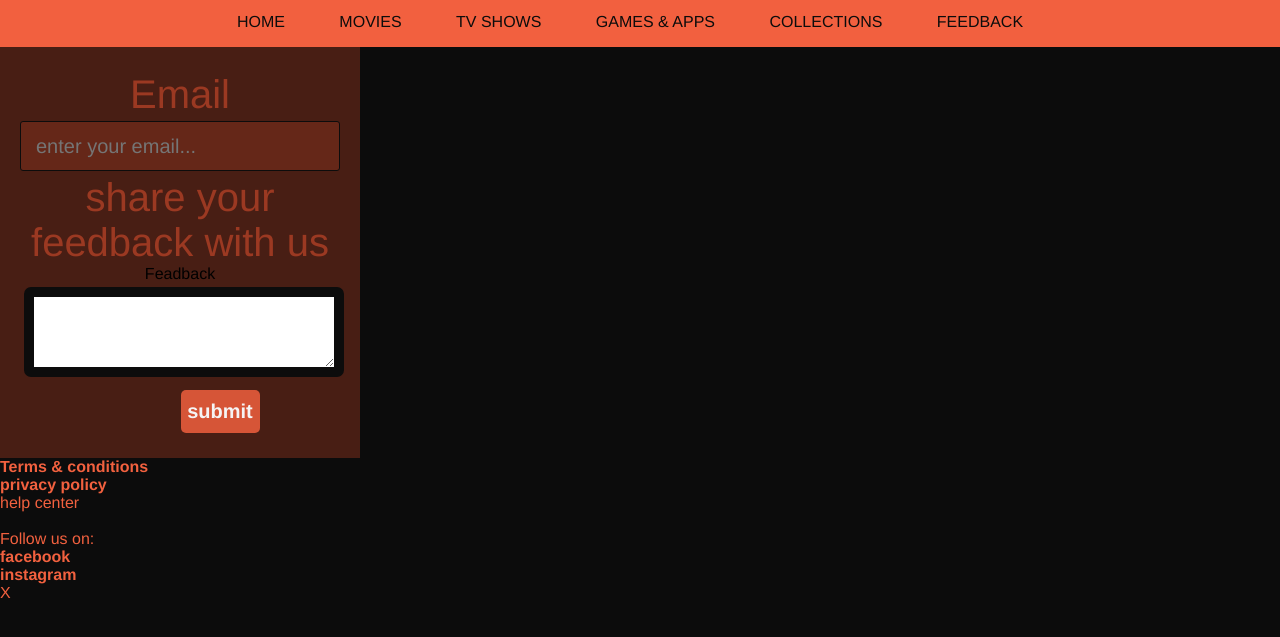
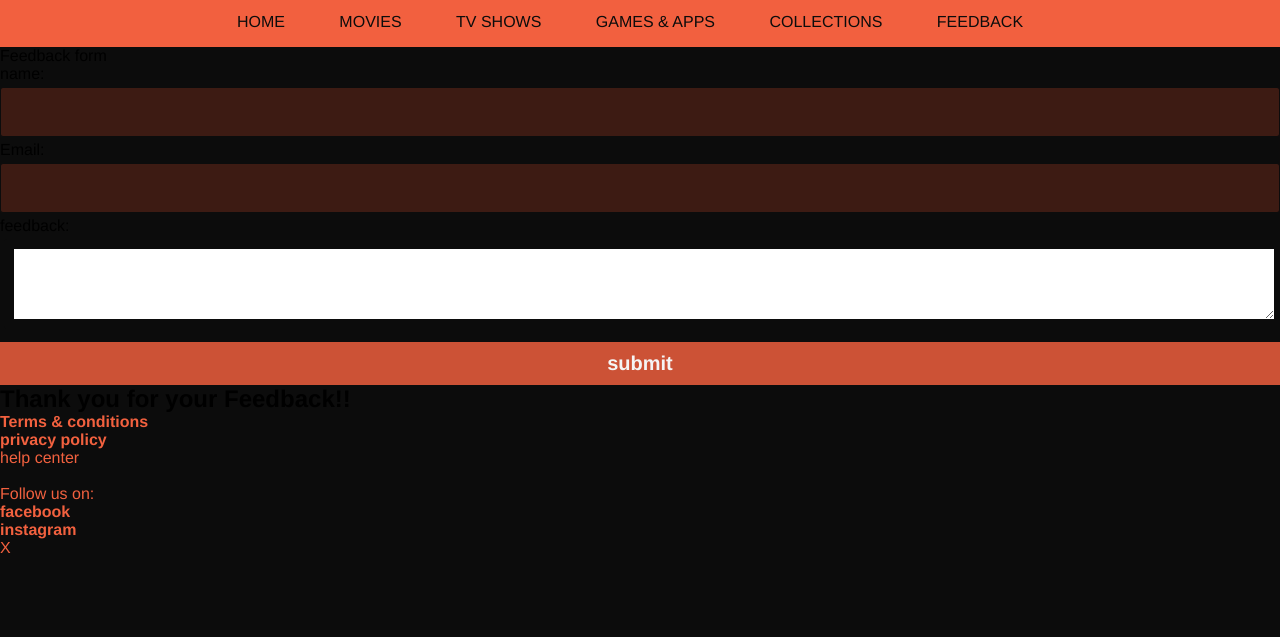
Before and after one commit to Tema-M/BIDA23-112, a plain HTML site: page feedback.html in a window 1280 px wide. Shown: the part 149-786 px from the top of the page. Drawn offline with Linux system fonts and the light colour scheme.

Commit message:
Add files via upload

```diff
--- a/feedback.html
+++ b/feedback.html
@@ -32,30 +32,22 @@
     </nav>
 
 
-    <div class="container">
-<form style="background-color: #481e14; align-items: center; width: 100%;">
-    <div class="form-group">
-<label for="inputemail1" style="color: #9b3922; font-size: 40px; align-items: center;">Email </label>
-<input
- type="Email" style="color:#9b3922;"
- class="form-control"
- id="inputemail1"
- placeholder="enter your email..."
- />
- <small id="emailhelp" class="form-text" style="color:#9b3922; font-size: 40px;"f>
-    share your feedback with us
- </small>
+    <div class="container>
+<h1>Feedback form</h1>
+<form id="feedback form">
+    <label for="name">name:</label>
+    <input type="text" id="name" name="name"required>
+    <label for="Email">Email:</label>
+    <input type="email" id="email" name="email" required>
+    <label for="feedback">feedback:</label>
+    <textarea id="feedback" name="feedback" rows="4" required></textarea>
+    <button type="submit">submit</button>
+</form>
+    <div id="thankyoumessage" class="hidden">
+        <h2>Thank you for your Feedback!!</h2>
     </div>
-    <div class="Form-group">
-        <label for="feedback">Feadback</label>
-        <textarea  id="feedback"  rows="4" placeholder="enter your feedback here..." style="color: black; border-radius: 7px;">
-
-        </textarea>
-
     </div>
-    <button type="submit" class="btn btn-primary" onclick="email()" style="margin-left: 25%; border-radius: 5px; width: 79px; align-items: center;">submit</button>
-</form>
-    </div>
+    <script src="script.js"></script>
 
     <footer style="width: 100%;">
         <div class="btn" >
--- /dev/null
+++ b/script.js
@@ -0,0 +1,11 @@
+document .getElementById( 'feedbackform')addEventListener('submit',function(event){
+    event.preventDefault();//Prevent the form from submitting in the traditional way
+
+    //Display the thank you message
+
+    document.getElementById('thankyoumessage')
+    .classList.remove('hidden');
+    //optionally,clear the form fields
+
+    document. getElementById('feedbackform').requestFullscreen();
+});
```
